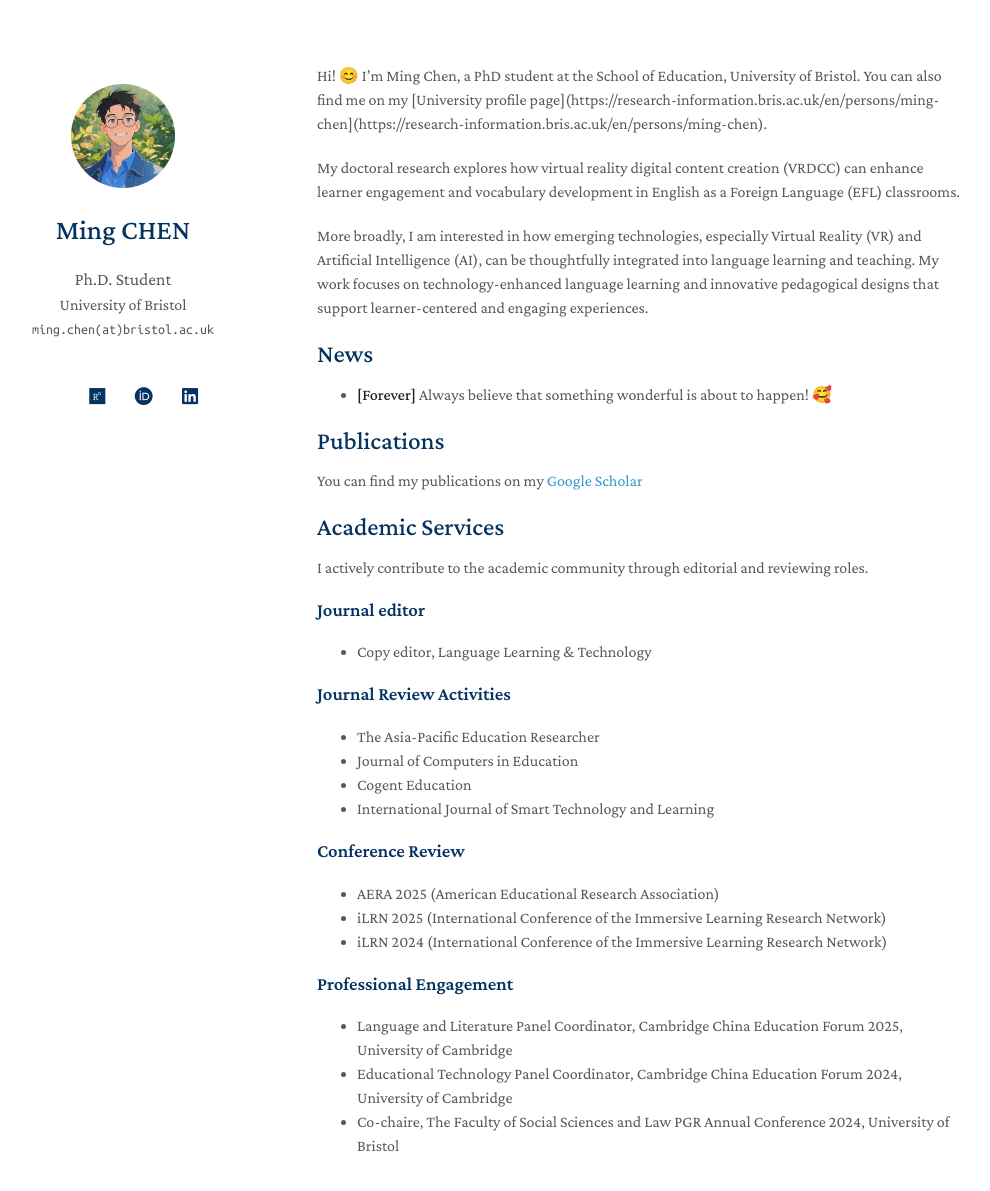
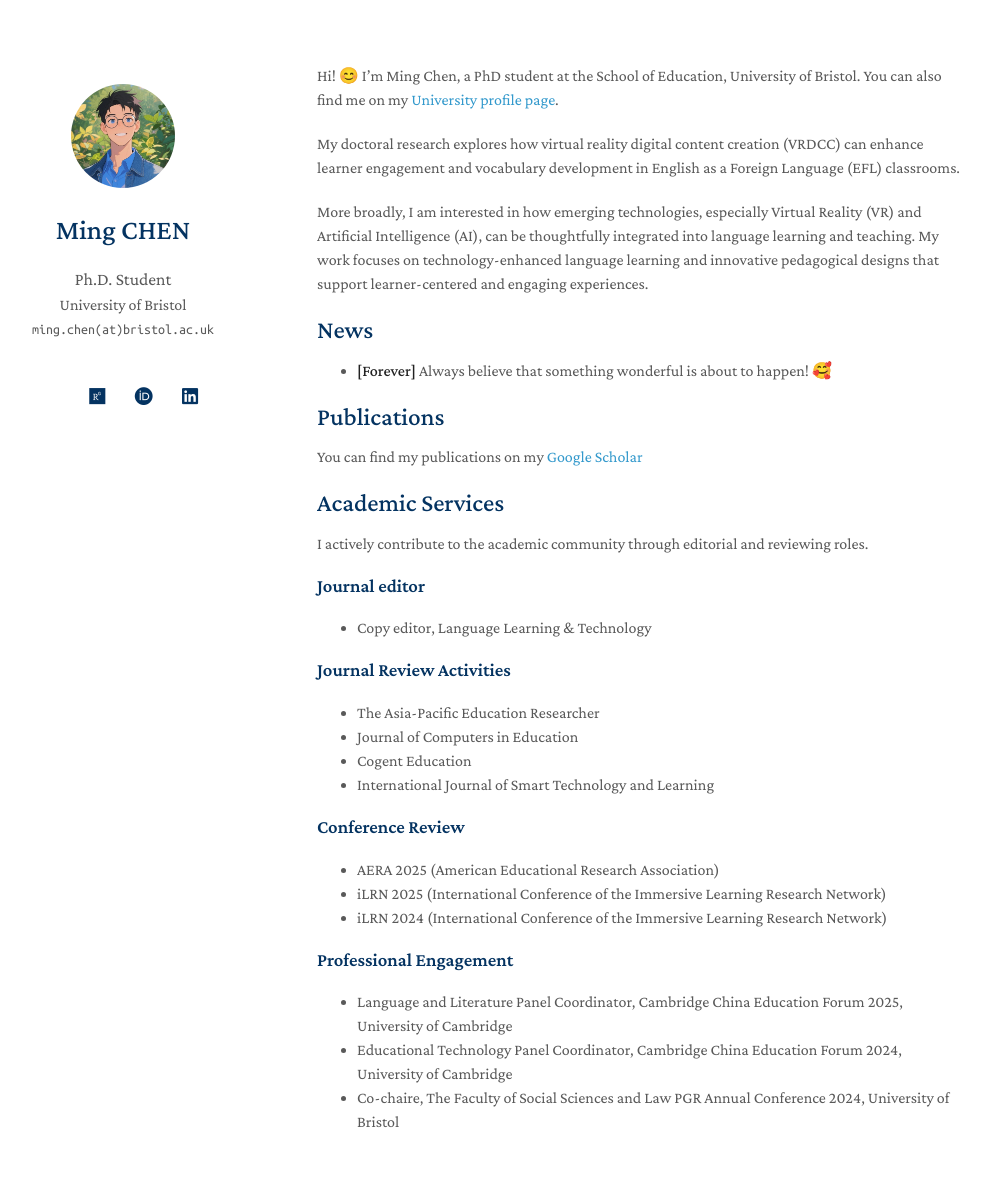
Before and after one commit to EricMingChen/EricMingChen.github.io, a Jekyll site: the page built from index.md, in a window 1280 px wide and 1252 px high. Shown: the top 1191 px of the window, without its empty margins (153-1143 px from the left). Built offline with Jekyll 4.4.1, drawn with Linux system fonts in a browser that asks for light colours; a style sheet for code colours, icons or effects is not loaded; some of the changed lines change nothing that is shown.

Commit message:
Update index.md

```diff
--- a/index.md
+++ b/index.md
@@ -2,7 +2,7 @@
 layout: homepage
 ---
 
-Hi! 😊 I’m Ming Chen, a PhD student at the School of Education, University of Bristol. You can also find me on my [University profile page](https://research-information.bris.ac.uk/en/persons/ming-chen](https://research-information.bris.ac.uk/en/persons/ming-chen).
+Hi! 😊 I’m Ming Chen, a PhD student at the School of Education, University of Bristol. You can also find me on my [University profile page](https://research-information.bris.ac.uk/en/persons/ming-chen).
 
 My doctoral research explores how virtual reality digital content creation (VRDCC) can enhance learner engagement and vocabulary development in English as a Foreign Language (EFL) classrooms.
 
```
